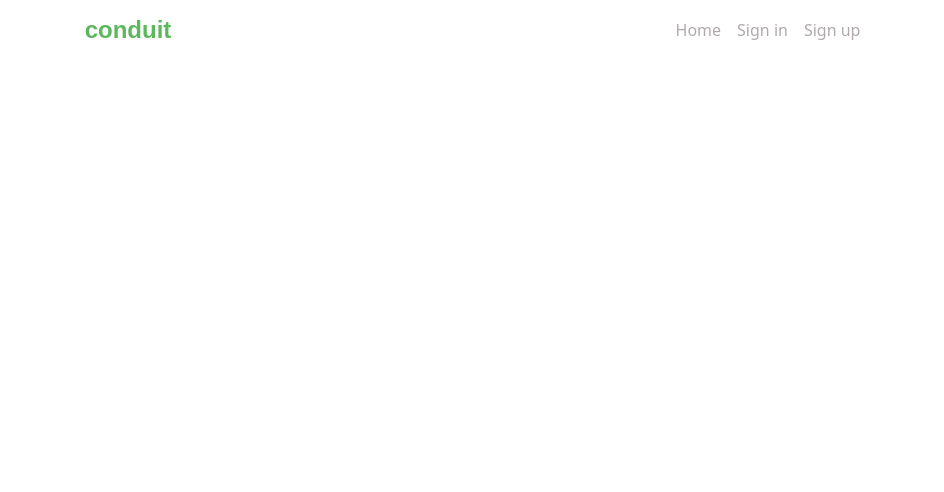
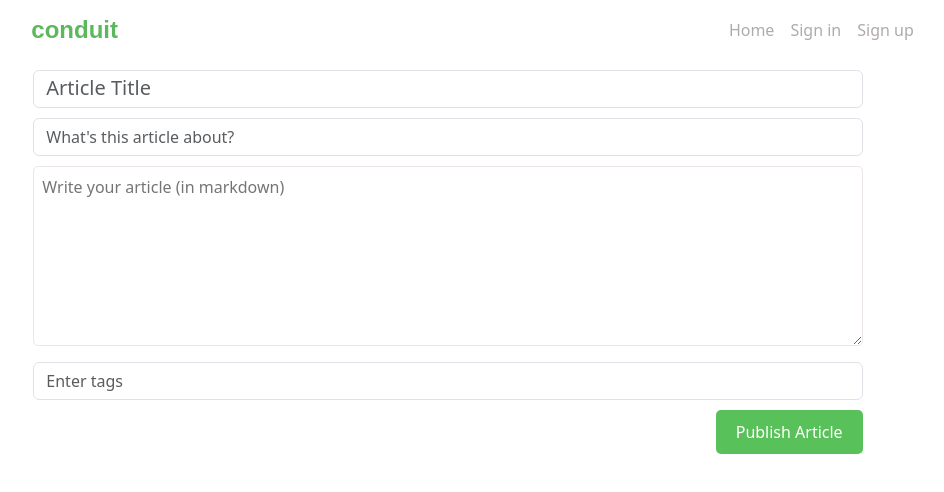
Before and after one commit to MrFutureBoss/React-Final-Project-Team6, a React (Create React App) app in the folder project/: page /editor in a window 1280 px wide. Shown: the top 492 px of the page, without its empty margins (192-1136 px from the left). Built offline with nearby package versions, Linux system fonts and the light colour scheme; no server answers.

Commit message:
update profile and new article

```diff
--- a/project/src/App.jsx
+++ b/project/src/App.jsx
@@ -8,16 +8,17 @@ import UpdateUser from "./components/Setting/UpdateUser";
 import NewArticle from "./components/Article/NewArticle";
 
 function App() {
-  const userName = localStorage.getItem("userName");
   return (
     <BrowserRouter>
       <Routes>
         <Route path="/" element={<Home />}></Route>
-        <Route path="/login" element={<SignIn/>}> </Route>
-        <Route path="/register" element={<SignUp/>}> </Route>
-        <Route path={`/@${userName}`} element={<UserProfile/>}> </Route>
-        <Route path="/settings" element={<UpdateUser/>}></Route>
-        <Route path="/editor" element={<NewArticle/>}></Route>
+        <Route path="/login" element={<SignIn />}>
+        </Route>
+        <Route path="/register" element={<SignUp />}>
+        </Route>
+        <Route path="/:pusername" element={<UserProfile/>}></Route>
+        <Route path="/settings" element={<UpdateUser />}></Route>
+        <Route path="/editor" element={<NewArticle />}></Route>
       </Routes>
     </BrowserRouter>
   );
--- /dev/null
+++ b/project/src/components/Article/Article.css
@@ -0,0 +1,70 @@
+.new-article-container {
+  display: flex;
+  flex-direction: column;
+  justify-content: center;
+  align-items: center;
+}
+
+.first-input {
+  width: 100%;
+  padding: 12px 24px;
+  border: 1px solid rgb(236, 230, 230);
+  border-radius: 5px;
+  margin: 10px 0;
+}
+.first-input::placeholder {
+  font-size: 20px;
+  color: rgb(193, 189, 189);
+}
+
+.second-input {
+  width: 100%;
+  padding: 8px 12px;
+  border: 1px solid rgb(236, 230, 230);
+  border-radius: 5px;
+  margin: 10px 0;
+}
+.second-input::placeholder {
+  font-size: 16px;
+  color: rgb(193, 189, 189);
+}
+textarea {
+    width: 100%;
+  padding: 8px;
+  height: 180px;
+  border: 1px solid rgb(236, 230, 230);
+  border-radius: 5px;
+}
+
+.third-input {
+  width: 100%;
+  padding: 8px 12px;
+  border: 1px solid rgb(236, 230, 230);
+  border-radius: 5px;
+  margin: 10px 0;
+}
+.third-input::placeholder {
+  font-size: 16px;
+  color: rgb(193, 189, 189);
+}
+
+input:focus{
+  border-color: rgb(72, 198, 226);
+  outline: none;
+}
+textarea:focus{
+  border-color: rgb(72, 198, 226);
+  outline: none;
+}
+.btn-publish{
+  background-color: rgb(89, 193, 89);
+  color: #fff;
+  border-style: none;
+  font-size: 20pxl;
+  border-radius: 5px;
+  padding: 10px 20px;
+  float: right;
+}
+button:hover{
+  background-color: rgb(41, 128, 41);
+}
--- a/project/src/components/Article/NewArticle.jsx
+++ b/project/src/components/Article/NewArticle.jsx
@@ -1,13 +1,98 @@
-import { Container } from "react-bootstrap";
+import { Col, Container, Form, Row } from "react-bootstrap";
 import Header from "../Home/Header";
+import "./Article.css";
+import { useEffect, useState } from "react";
+import axios from "axios";
 
 const NewArticle = () => {
-    return (
-        <>
-        <Header/>
-          <Container fluid></Container>
-        </>
-     );
-}
+  const [title, setTitle] = useState("");
+  const [description, setDescription] = useState("");
+  const [body, setBody] = useState("");
+  const [taglist, setTagList] = useState("");
+  const userToken = localStorage.getItem("userToken");
+
+  const axios = require("axios");
+  let data = JSON.stringify({
+    article: {
+      title: title,
+      description: description,
+      body: body,
+      tagList: taglist,
+    },
+  });
+
+  useEffect(() => {
+    const fetchData = async () => {
+      try {
+        let config = {
+          method: "post",
+          maxBodyLength: Infinity,
+          url: "https://api.realworld.io/api/articles",
+          headers: {
+            Authorization: `Bearer ${userToken}`,
+          },
+        };
+      } catch (error) {
+        console.log(error); // Handle other errors
+      }
+    };
+
+    fetchData();
+  }, [userToken]);
+
+  const handleSubmit = (e) => {
+
+
+  };
+
+  return (
+    <>
+      <Header />
+      <Container fluid>
+        <Row>
+          <Col className="offset-2 col-md-8">
+            <Form onSubmit={(e) => handleSubmit(e)}>
+              <Form.Group className="col-md-12">
+                <Form.Control
+                  value={title}
+                  placeholder="Article Title"
+                  className="first-input"
+                  onChange={(e) => setTitle(e.target.value)}
+                ></Form.Control>
+              </Form.Group>
+              <Form.Group className="col-md-12">
+                <Form.Control
+                  value={description}
+                  placeholder="What's this article about?"
+                  className="second-input"
+                  onChange={(e) => setDescription(e.target.value)}
+                ></Form.Control>
+              </Form.Group>
+              <Form.Group className="col-md-12">
+                <textarea
+                  placeholder="Write your article (in markdown)"
+                  className="textbox"
+                  value={body}
+                  onChange={(e) => setBody(e.target.value)}
+                ></textarea>
+              </Form.Group>
+              <Form.Group className="col-md-12">
+                <Form.Control
+                  value={taglist}
+                  placeholder="Enter tags"
+                  className="third-input"
+                  onChange={(e) => setTagList(e.target.value)}
+                ></Form.Control>
+              </Form.Group>
+              <Form.Group className="col-md-12">
+                <button className="btn-publish">Publish Article</button>
+              </Form.Group>
+            </Form>
+          </Col>
+        </Row>
+      </Container>
+    </>
+  );
+};
 
 export default NewArticle;
--- a/project/src/components/Home/Header.jsx
+++ b/project/src/components/Home/Header.jsx
@@ -1,30 +1,51 @@
-import React from "react";
+import React, { useState, useEffect } from "react";
 import { Col, Container, Row } from "react-bootstrap";
-import { NavLink } from "react-router-dom";
-import "bootstrap-icons/font/bootstrap-icons.css";
-
+import { NavLink} from "react-router-dom";
+import axios from "axios";
 
 const Header = () => {
   const userToken = localStorage.getItem("userToken");
-  const userImg = localStorage.getItem("userImg");
-  const userName = localStorage.getItem("userName");
-  console.log("Header: " + userToken);
-  const clearToken = () => {
-    localStorage.removeItem("userImg");
-    localStorage.removeItem("userToken");
-    localStorage.removeItem("userBio");
-    localStorage.removeItem("userName");
-    localStorage.removeItem("userEmail");
-    localStorage.removeItem("currentPass");
-    window.location.reload();
-  };
+  const [img, setImg] = useState("");
+  const [username, setUserName] = useState("");
+
+  useEffect(() => {
+    const fetchData = async () => {
+      try {
+        let config = {
+          method: "get",
+          maxBodyLength: Infinity,
+          url: "https://api.realworld.io/api/user",
+          headers: {
+            Authorization: `Bearer ${userToken}`,
+          },
+        };
+
+        const response = await axios.request(config);
+        setUserName(response.data.user.username);
+        setImg(response.data.user.image);
+      } catch (error) {
+        if (error.response.status === 401 && userToken==null) {
+          console.clear();  //Turn off unauthorization
+          console.log("Need login")
+        } else {
+          console.log(error); // Handle other errors
+        }
+      }
+    };
+
+    fetchData();
+  }, [userToken]);
+
+
+
   return (
     <Container fluid className="header-container">
       <Row className="header-position">
-        <Col xs={6} className="d-flex logo">
+        <Col xs={5} lg={5} className="d-flex logo">
           conduit
         </Col>
-        <Col xs={6} className="nav-position">
+        <Col xs={1} lg={2}></Col>
+        <Col xs={6} lg={5} className="nav-position">
           <NavLink to="/">Home</NavLink>
           {userToken == null ? (
             <>
@@ -34,14 +55,14 @@ const Header = () => {
           ) : (
             <>
               <NavLink to="/editor">
-                <i class="bi bi-pencil-square"></i> New Article
+                <i className="bi bi-pencil-square"></i> New Article
               </NavLink>
               <NavLink to="/settings">
-                <i class="bi bi-gear-fill"></i> Settings
+                <i className="bi bi-gear-fill"></i> Settings
               </NavLink>
-              <NavLink to={`/@${userName}`} className="nav-profile">
-                <img src={userImg} className="nav-profileimg" alt={userName} />
-                <p>{userName}</p>
+              <NavLink to={`/@${username}`} className="nav-profile">
+                <img src={img} className="nav-profileimg" alt={username} />
+                <p>{username}</p>
               </NavLink>
             </>
           )}
--- a/project/src/components/Login/SignIn.jsx
+++ b/project/src/components/Login/SignIn.jsx
@@ -52,8 +52,8 @@ const SignIn = () => {
       .catch((error) => {
         if (error.response) {
           setErrors({
-            email: "Invalid email or password",
-            password: "Invalid email or password",
+            email: "Invalid email",
+            password: "Invalid password",
           });
         } else {
           console.error("An unexpected error occurred:", error.message);
@@ -64,7 +64,7 @@ const SignIn = () => {
       });
   };
   const token = localStorage.getItem("userToken");
-  console.log("login" + token);
+  console.log("login token:" + token);
 
   const handleKeyDown = (e) => {
     if (e.keyCode === 13) {
--- a/project/src/index.js
+++ b/project/src/index.js
@@ -7,9 +7,10 @@ import 'bootstrap/dist/css/bootstrap.min.css';
 import 'bootstrap-icons/font/bootstrap-icons.css';
 const root = ReactDOM.createRoot(document.getElementById('root'));
 root.render(
-  <React.StrictMode>
-    <App />
-  </React.StrictMode>
+  // <React.StrictMode>
+  //   <App />
+  // </React.StrictMode>
+ <App/>
 );
 
 // If you want to start measuring performance in your app, pass a function
```
Also changed, not shown: project/src/components/Profile/UserProfile.jsx (+39 -11 lines).
